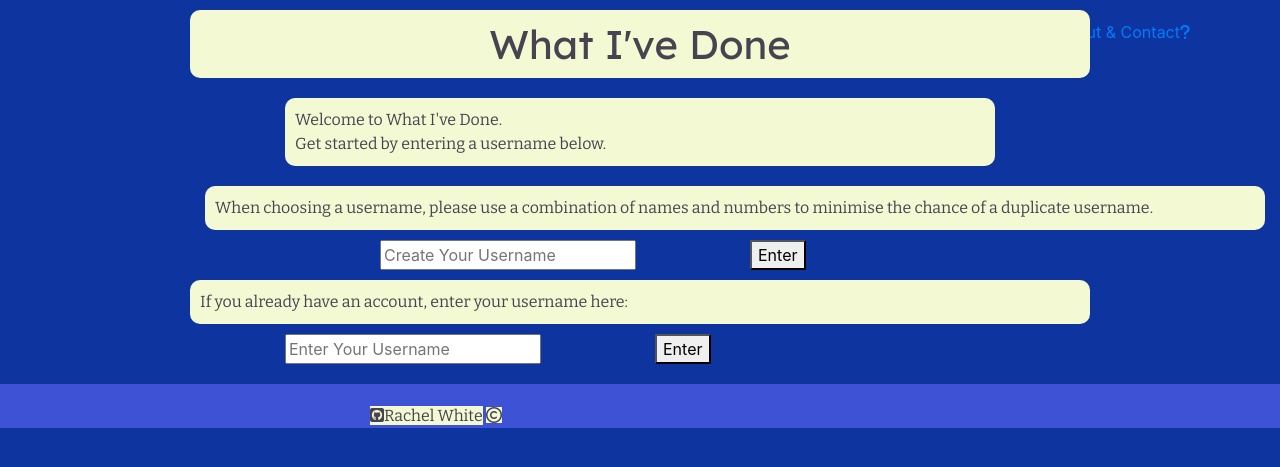
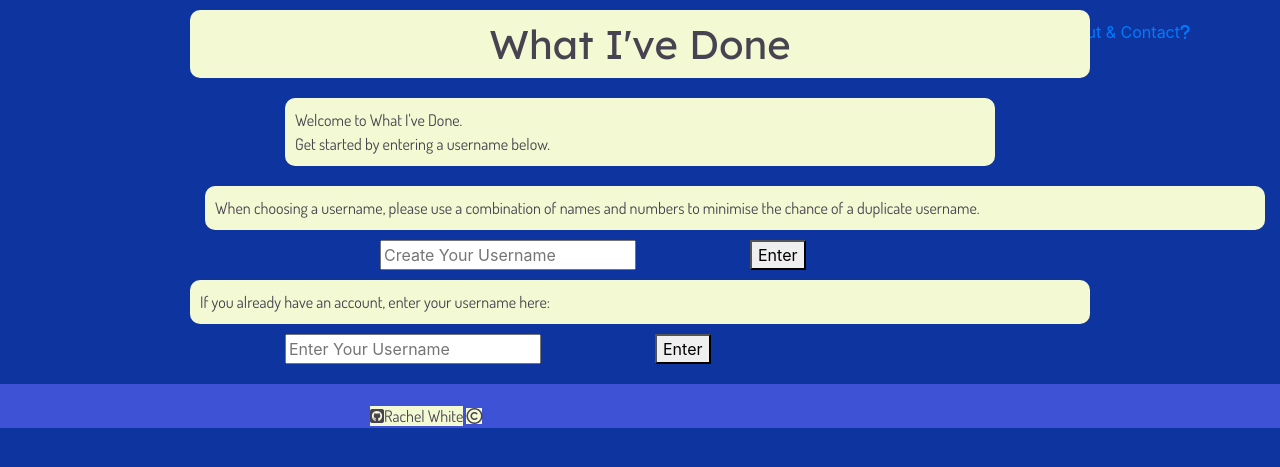
Before and after one commit to rachel-white/what-ive-done, a Flask app: page / in a window 1280 px wide. Shown: the top 467 px of the page. Run offline with Flask 2, Linux system fonts and the light colour scheme; some libraries are stand-ins or nearby versions.

Commit message:
added font import

```diff
--- a/static/css/main.css
+++ b/static/css/main.css
@@ -1,6 +1,8 @@
 /*Fonts*/
-@import url("https://fonts.googleapis.com/css?family=Bitter|Lexend+Deca&display=swap");
+@import url("https://fonts.googleapis.com/css?family=Lexend+Deca&display=swap");
+@import url("https://fonts.googleapis.com/css?family=Dosis&display=swap");
 /*Colours: */
+/*Background pale tint*/
 /*Add tints for all these colors, for shadows / accents within the section / hover / etc. */
 /*CSS Styling: Overall rules for fonts, colors, footer. */
 body {
@@ -17,7 +19,7 @@ h1, h2, h3, h4, h5, h6 {
   font-family: "Lexend Deca", sans-serif; }
 
 p, span, footer {
-  font-family: "Bitter", serif; }
+  font-family: "Dosis", sans-serif; }
 
 footer {
   background-color: #3D52D5;
@@ -34,6 +36,13 @@ footer {
   right: 20px; }
 
 .hide {
-  visibility: hidden; }
+  visibility: hidden;
+  height: 0px; }
+
+/*Today Page: */
+.time-from-db, .achievement-text {
+  background-color: #CEF8FA;
+  font-family: "Dosis", sans-serif;
+  margin: 10px; }
 
 /*# sourceMappingURL=main.css.map */
```
